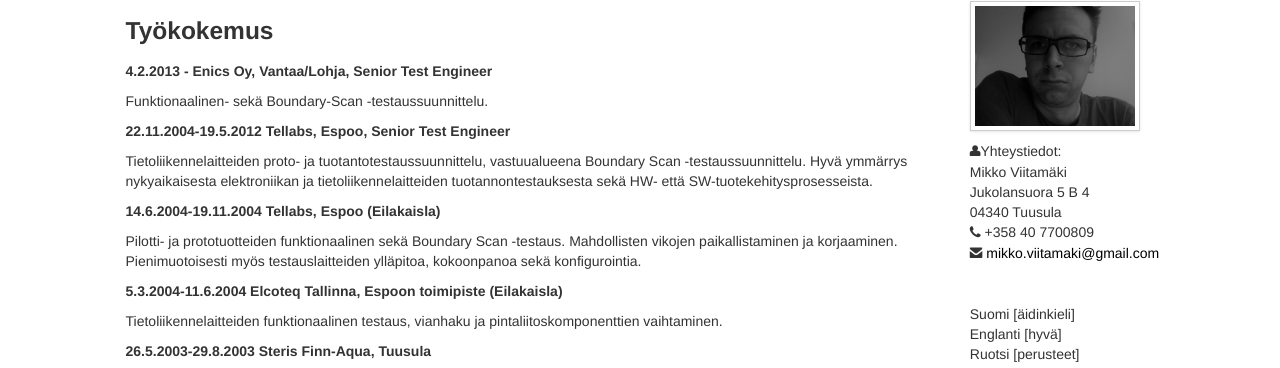
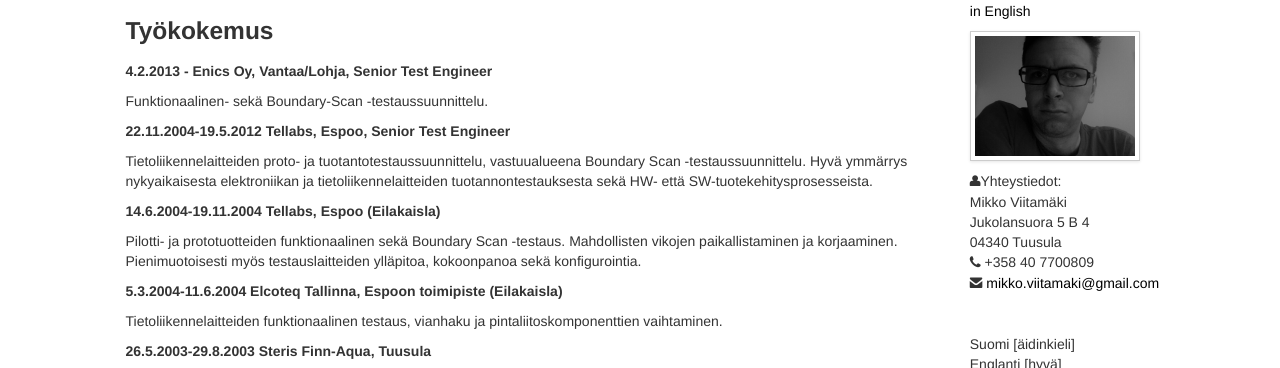
Before and after one commit to frogshead/home-page, a plain HTML site: page index.html in a window 1280 px wide. Shown: the part 59-427 px from the top of the page. Drawn offline with Linux system fonts and the light colour scheme.

Commit message:
add links to translations

```diff
--- a/index.html
+++ b/index.html
@@ -120,6 +120,7 @@ Seuraan aktiivisesti avoimen lähdekoodin projekteja ja tunnen linuxin ohjelmist
 </div>
 <!-- yhteystiedot oikeaan marginaaliin -->
 <div class="span3">
+<p><a href="./cv_en.html">in English</a></p>
 <img alt="me" src="./images/me.jpg" class="img-polaroid" height="120" width="160">
 <p></p>
 <address><i class="icon-user"></i>Yhteystiedot:
```
Also changed, not shown: cv_en.html (+1 -0 lines).
